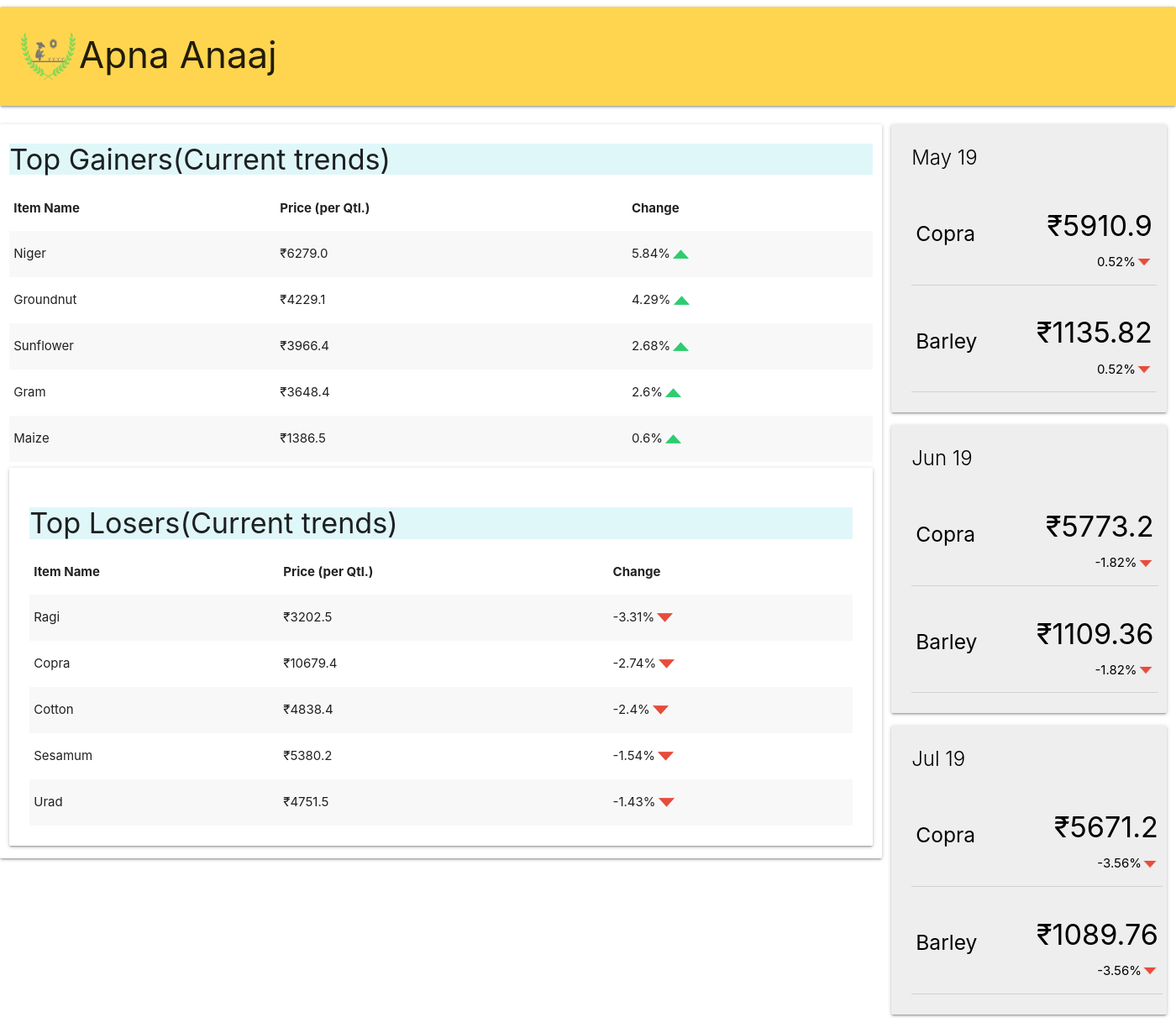
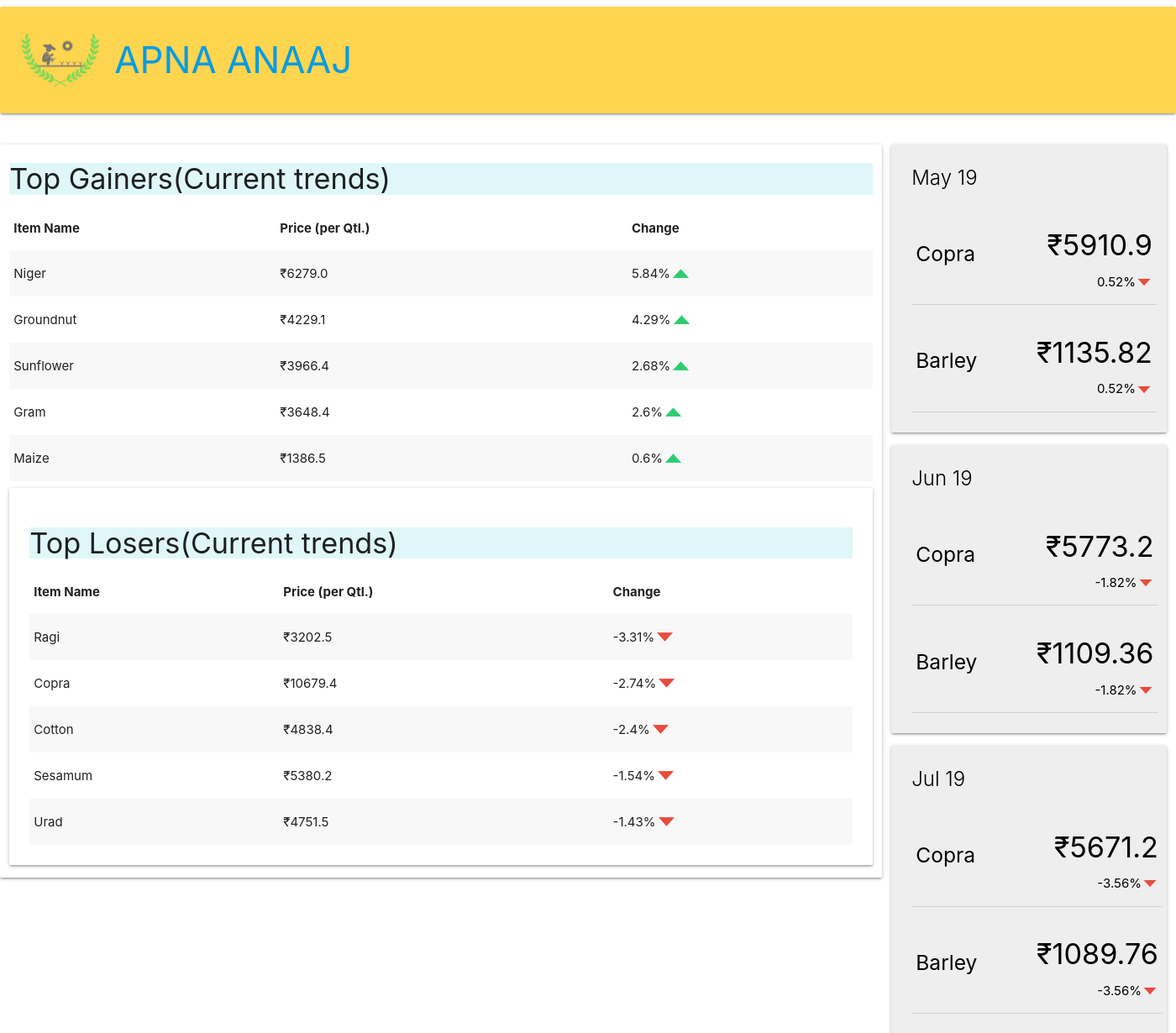
Before and after one commit to rahuldkjain/Crop_Prediction, a Flask app: page / in a window 1400 px wide; the page is wider, and only the part inside the window is pictured. Shown: the top 1230 px of that part at 84% size. Run offline with Flask 2, Linux system fonts and the light colour scheme.

Commit message:
logo positioning corrected

```diff
--- a/templates/index.html
+++ b/templates/index.html
@@ -11,14 +11,36 @@
         div.main {
             padding: 5px 50px 75px 50px;
         }
+
+        span,img {
+            vertical-align: middle;
+         }
+
+        .brand-logo > span,.brand-logo > img {
+            vertical-align: middle;
+        }
+
+
     </style>
 
 
 </head>
 <body class="main">
   <div>
+
+
+	<div class="nav-wrapper">
+
+		<h3 class="card-panel #ffd54f amber lighten-2 center valign-wrapper center"><a class="brand-logo  #ffd54f-text text-lighten-4" href="#"><img alt="" src="/static/ApnaAnaajLogo.png" height="100px" width="100px" class="responsive-img" />
+          <span>APNA ANAAJ</span></a>
+          </a></h3><h3>
+
+	</div>
+
+    <!--
   <h3 class="card-panel #ffd54f amber lighten-2 center valign-wrapper center"><img src="/static/ApnaAnaajLogo.png
 " height="70px" width="70px">Apna Anaaj</h3>
+    -->
     <div class="row">
     <div class="card-panel col s9">
       <h4 class=" #e0f7fa cyan lighten-5">Top Gainers(Current trends)</h4>
@@ -416,7 +438,16 @@
     </a>
     </div>
   </div>
-  </div>
+
+<script type="text/javascript" charset="utf-8">
+  $(document).ready(function(){
+    $('.slider').slider({full_width :true});
+  });
+</script>
+
+
+
+
 </body>
 <script src="https://cdnjs.cloudflare.com/ajax/libs/materialize/1.0.0/js/materialize.min.js"></script>
 
```
